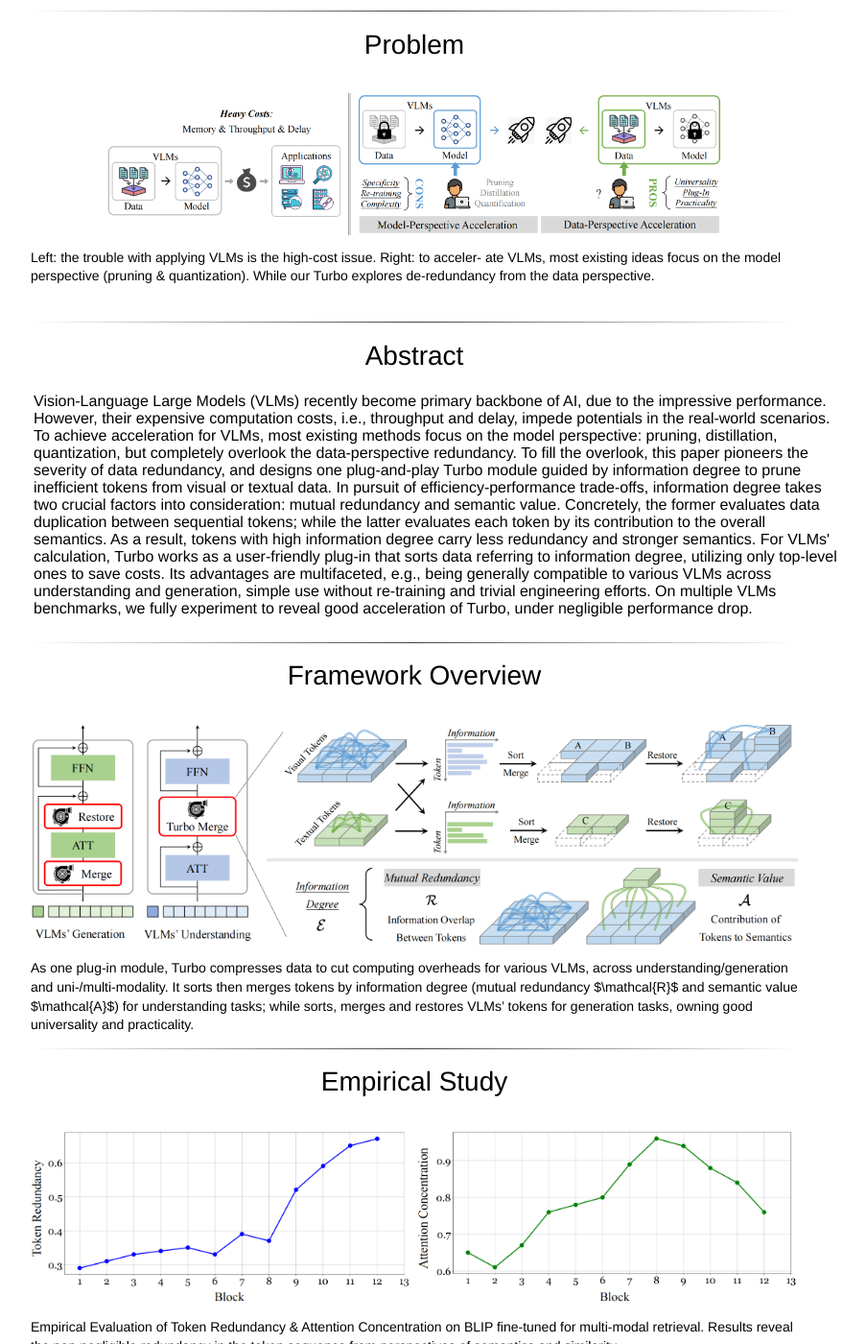
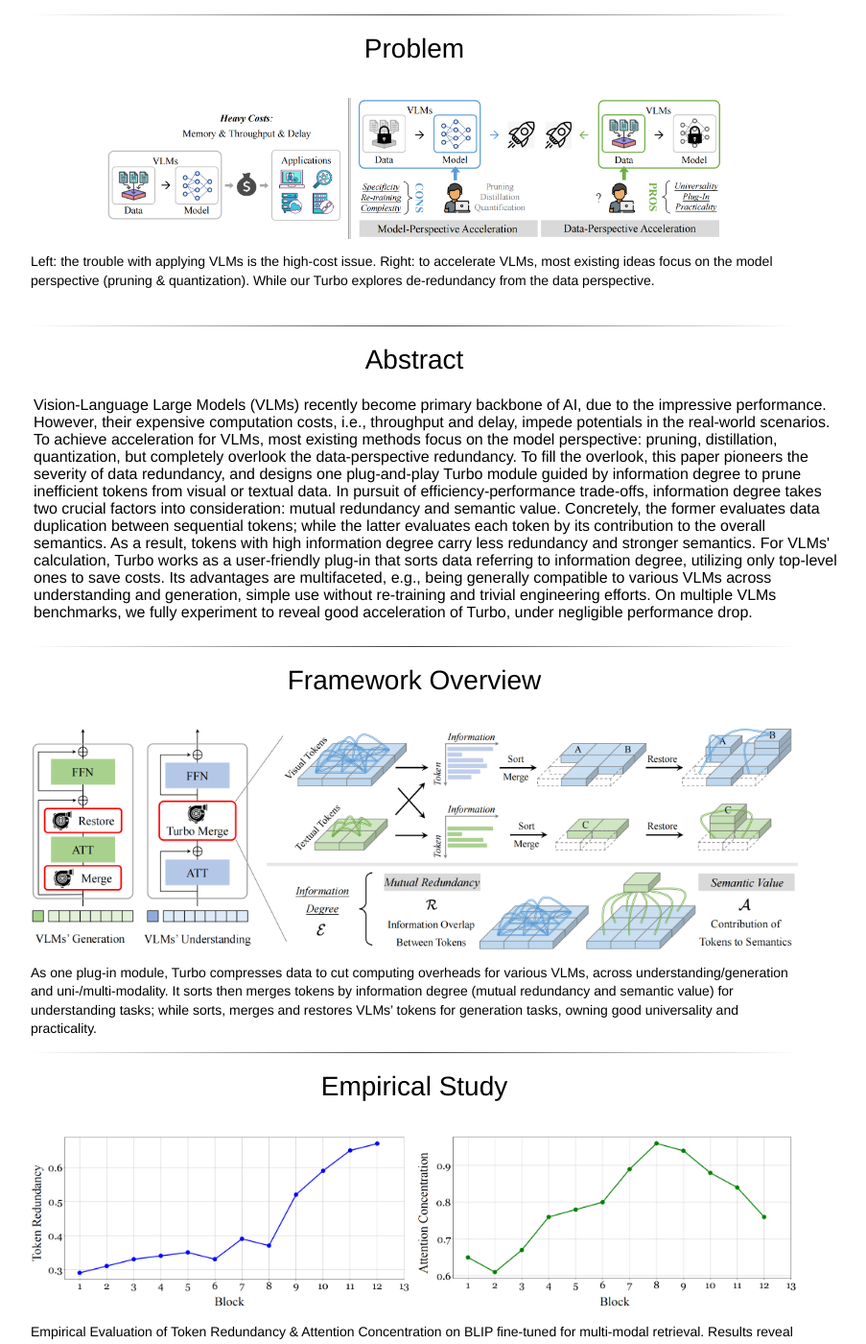
Before and after one commit to ju-chen/Voide1220.github.io, a Jekyll site: the page turbo/index.html, which Jekyll copies as it is, in a window 1280 px wide and 1400 px high, scrolled down 414 px. Shown: the whole window at 96% size, without its empty margins (208-1111 px from the left). Built offline with Jekyll 4.4.1, drawn with Linux system fonts in a browser that asks for light colours; some web fonts are replaced; some of the changed text lies outside the part shown.

Commit message:
Update index.html

```diff
--- a/turbo/index.html
+++ b/turbo/index.html
@@ -225,7 +225,7 @@
 		</td>
                     <td align="center" width="160px">
               <center>
-                <span style="font-size:16px"><a href="https://scholar.google.com.hk/citations?hl=zh-CN&user=3gHhO9QAAAAJ&view_op=list_works&sortby=pubdate">Bo Zheng</a><
+		<span style="font-size:16px"><a href="https://scholar.google.com.hk/citations?hl=zh-CN&user=3gHhO9QAAAAJ&view_op=list_works&sortby=pubdate">Shuai Xiao</a><sup>1</sup></span>
                 </center>
 
         </tbody></table><br>
@@ -313,9 +313,7 @@
 	      </div>
         </center>
       </center>
-	<p> Left: the trouble with applying VLMs is the high-cost issue. Right: to acceler-
-        ate VLMs, most existing ideas focus on the model perspective (pruning & quantization).
-        While our Turbo explores de-redundancy from the data perspective. </p>
+	<p> Left: the trouble with applying VLMs is the high-cost issue. Right: to accelerate VLMs, most existing ideas focus on the model perspective (pruning & quantization). While our Turbo explores de-redundancy from the data perspective. </p>
 
       <br><hr>
         <table align=center width=850px>
@@ -341,7 +339,7 @@
 	      </div>
         </center>
       </center>
-	<p> As one plug-in module, Turbo compresses data to cut computing overheads for various VLMs, across understanding/generation and uni-/multi-modality. It sorts then merges tokens by information degree (mutual redundancy $\mathcal{R}$ and semantic value $\mathcal{A}$) for understanding tasks; while sorts, merges and restores VLMs’ tokens for generation tasks, owning good universality and practicality.
+	<p> As one plug-in module, Turbo compresses data to cut computing overheads for various VLMs, across understanding/generation and uni-/multi-modality. It sorts then merges tokens by information degree (mutual redundancy and semantic value) for understanding tasks; while sorts, merges and restores VLMs’ tokens for generation tasks, owning good universality and practicality.
         <br><hr>
 
         <center><h1>Empirical Study</h1></center>
```
Also changed, not shown: other parts of turbo/index.html (+1 -1 lines).
